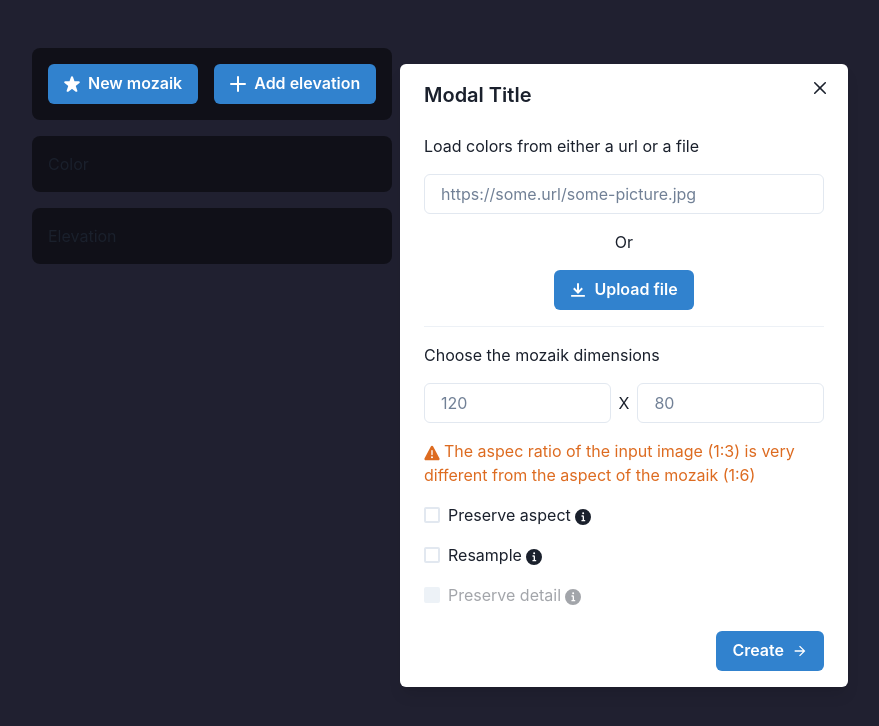
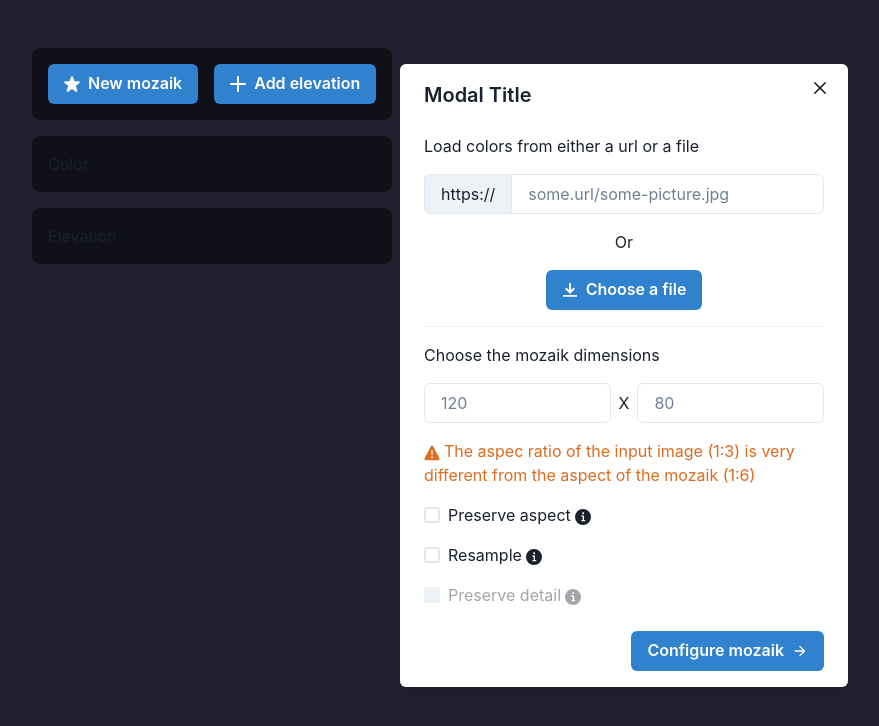
Before and after one commit to jakobmulvad/lego-mozaik, a React (Create React App) app: page / in a window 1280 px wide. Both pictures are taken after a click on the button "New mozaik". Shown: the top 726 px of the page, without its empty margins (16-895 px from the left). Built offline with nearby package versions, Linux system fonts and the light colour scheme.

Commit message:
fix: minor corrections

```diff
--- a/src/components/NewMozaikModal.tsx
+++ b/src/components/NewMozaikModal.tsx
@@ -5,6 +5,8 @@ import {
   Divider,
   Flex,
   Input,
+  InputGroup,
+  InputLeftAddon,
   Modal,
   ModalBody,
   ModalCloseButton,
@@ -20,6 +22,7 @@ import { DownloadIcon, ArrowForwardIcon, InfoIcon, WarningTwoIcon } from '@chakr
 
 export const NewMozaikModel: FC<Omit<ModalProps, 'children'>> = ({ ...modalProps }) => {
   return (
+    <>
       <Modal {...modalProps} closeOnOverlayClick={false}>
         <ModalContent>
           <ModalHeader>Modal Title</ModalHeader>
@@ -28,14 +31,17 @@ export const NewMozaikModel: FC<Omit<ModalProps, 'children'>> = ({ ...modalProps
             <Stack spacing={4}>
               <Text>Load colors from either a url or a file</Text>
               <Flex justifyContent="center">
-              <Input placeholder="https://some.url/some-picture.jpg"></Input>
+                <InputGroup>
+                  <InputLeftAddon children="https://" />
+                  <Input placeholder="some.url/some-picture.jpg"></Input>
+                </InputGroup>
               </Flex>
 
               <Text textAlign="center">Or</Text>
 
               <Flex justifyContent="center">
                 <Button leftIcon={<DownloadIcon />} onClick={modalProps.onClose}>
-                Upload file
+                  Choose a file
                 </Button>
               </Flex>
               <Divider></Divider>
@@ -72,11 +78,12 @@ export const NewMozaikModel: FC<Omit<ModalProps, 'children'>> = ({ ...modalProps
           </ModalBody>
           <ModalFooter>
             <Button rightIcon={<ArrowForwardIcon />} onClick={modalProps.onClose}>
-            Create
+              Configure mozaik
             </Button>
           </ModalFooter>
         </ModalContent>
       </Modal>
+    </>
   );
 };
 
```
Lines whose indentation alone changed are shown as unchanged.
